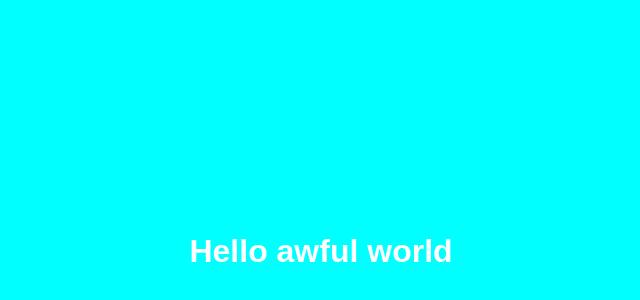
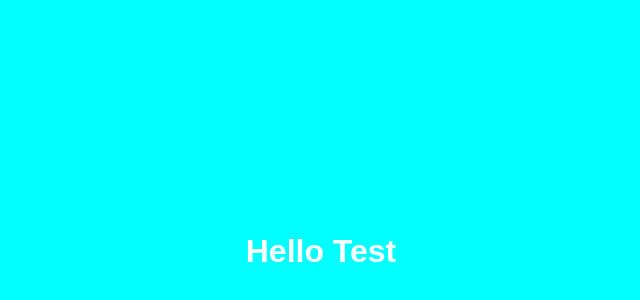
Before and after one commit to AElmouradi/Hello, a plain HTML site: page index.html in a window 1280 px wide. Shown: the part 108-408 px from the top of the page, without its empty margins (327-967 px from the left). Drawn offline with Linux system fonts and the light colour scheme.

Commit message:
Hello Test in the h1

```diff
--- a/index.html
+++ b/index.html
@@ -20,6 +20,6 @@
 
 </head>
 <body>
-    <h1>Hello awful world</h1>
+    <h1>Hello Test</h1>
 </body>
 </html>
```
